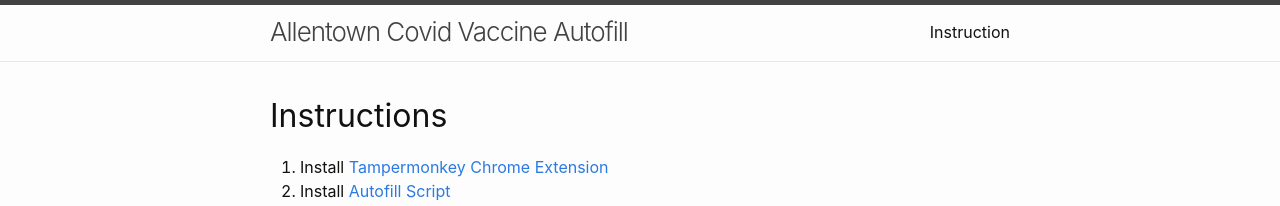
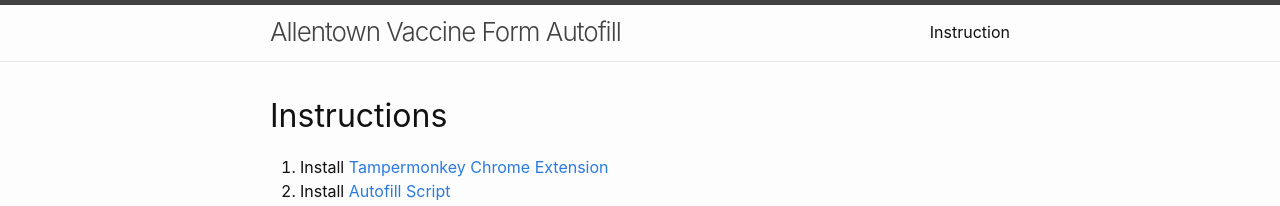
Before and after one commit to qmshao/autofill, a Jekyll site: the page built from index.markdown, in a window 1280 px wide. Shown: the top 206 px of the page. Built offline with Jekyll 4.4.1, drawn with Linux system fonts in a browser that asks for light colours.

Commit message:
change title

```diff
--- a/_config.yml
+++ b/_config.yml
@@ -18,7 +18,7 @@
 # You can create any custom variable you would like, and they will be accessible
 # in the templates via {{ site.myvariable }}.
 
-title: Allentown Covid Vaccine Autofill
+title: Allentown Vaccine Form Autofill
 # email: qmshao@example.com
 description: >- # this means to ignore newlines until "baseurl:"
   © Copyright 2021 qmshao
```
